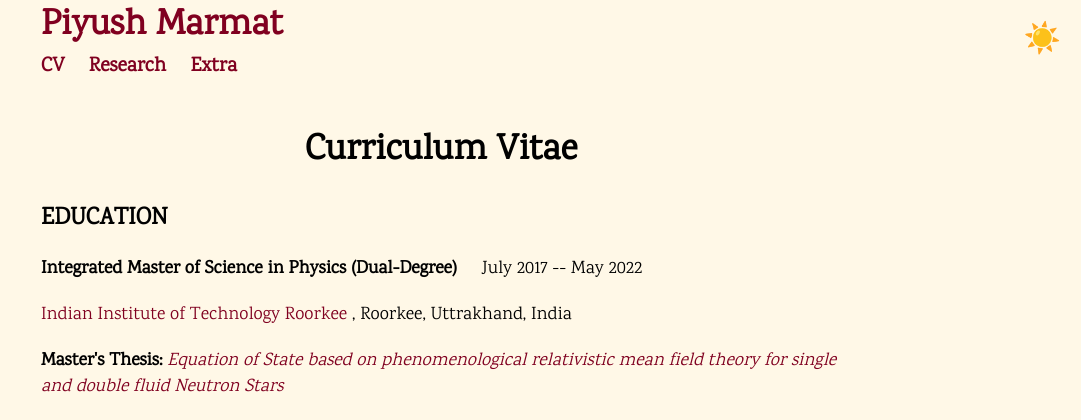
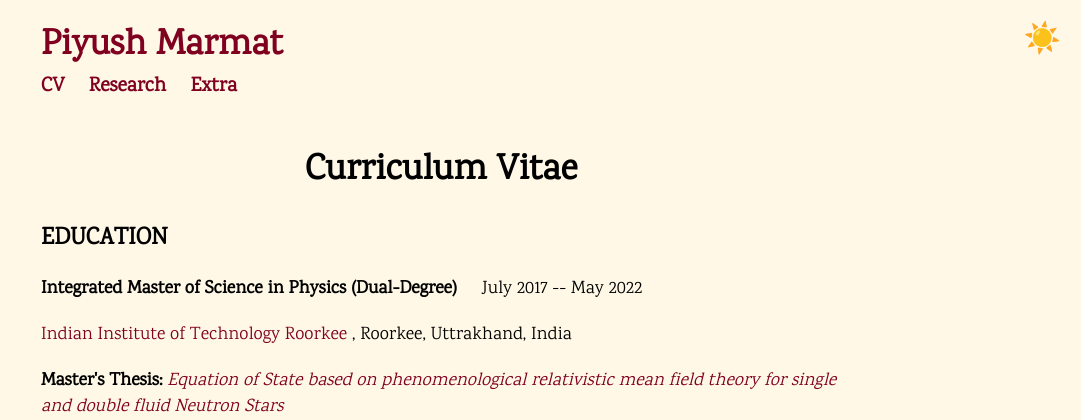
Before and after one commit to UV-1999/uv-1999.github.io, a PHP site: page /cv.html in a window 1280 px wide. Shown: the top 420 px of the page, without its empty margins (199-1280 px from the left). Run offline with PHP 8.4, Linux system fonts and the light colour scheme; some libraries are stand-ins or nearby versions; some web fonts are replaced.

Commit message:
Update main.css

```diff
--- a/main.css
+++ b/main.css
@@ -16,6 +16,7 @@ header {
             height: auto;
             max-width: 800px;
             margin: auto;
+            padding:20px 20px 0px 20px;
             transition: background-color 0.3s, color 0.3s;
         }
 
```
